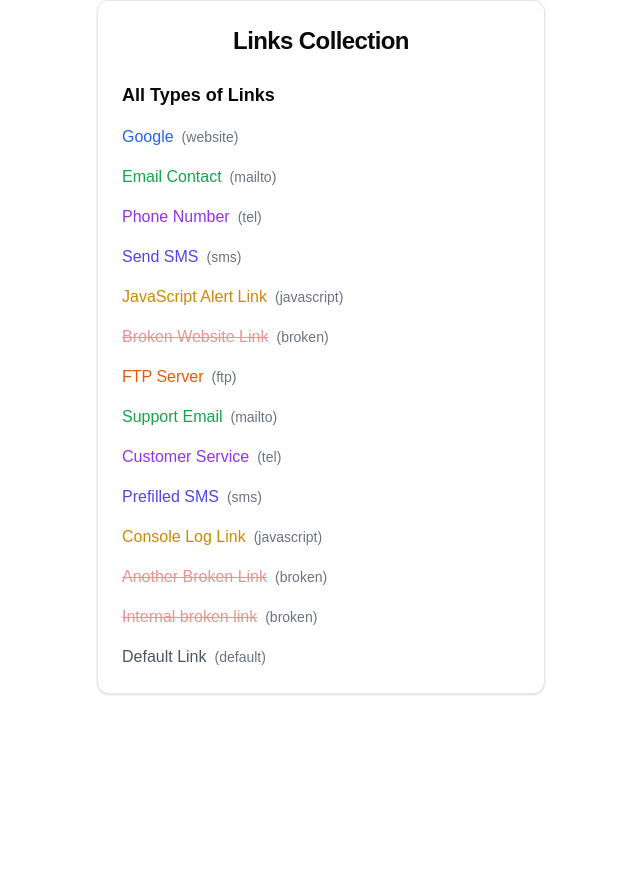
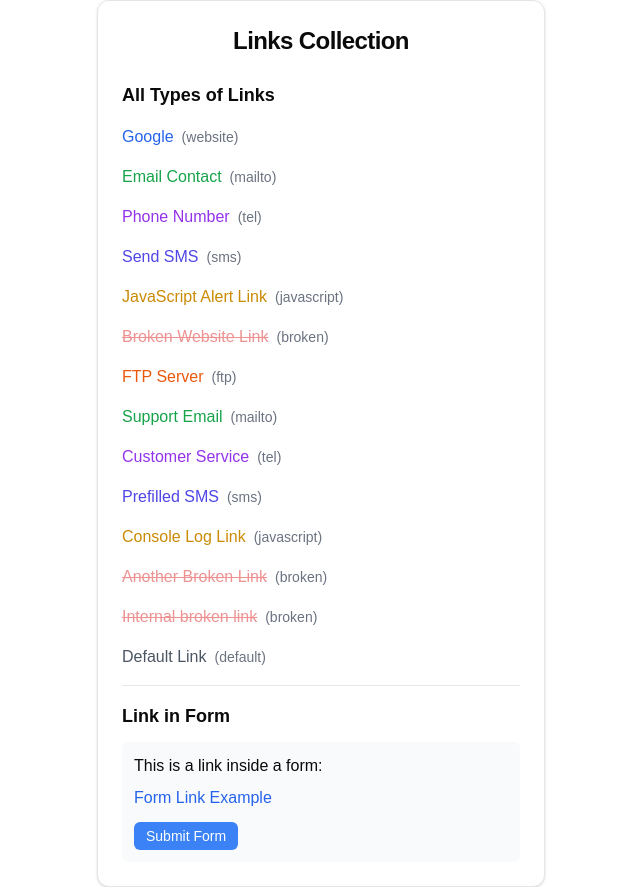
Before and after one commit to aocamilo/asta-gym, a Next.js app: page /links in a window 1280 px wide. Shown: the whole page, without its empty margins (319-959 px from the left). Before the commit the page ends 800 px from the top, so only its background shows below. Built offline with nearby package versions, Linux system fonts and the light colour scheme.

Commit message:
Add link inside form

```diff
--- a/app/components/Links.tsx
+++ b/app/components/Links.tsx
@@ -184,6 +184,33 @@ export default function LinksList() {
         <div className="space-y-4">
           <h2 className="text-lg font-semibold">All Types of Links</h2>
           {links.map(renderLink)}
+
+          <div className="mt-6 pt-4 border-t border-gray-200">
+            <h2 className="text-lg font-semibold mb-3">Link in Form</h2>
+            <form
+              onSubmit={(e) => e.preventDefault()}
+              className="p-3 bg-gray-50 rounded-md"
+            >
+              <p className="mb-2">This is a link inside a form:</p>
+              <a
+                id="form-link"
+                href="https://example.com/form-link"
+                target="_blank"
+                rel="noopener noreferrer"
+                className="text-blue-600"
+              >
+                Form Link Example
+              </a>
+              <div className="mt-3">
+                <button
+                  type="submit"
+                  className="px-3 py-1 bg-blue-500 text-white rounded-md text-sm"
+                >
+                  Submit Form
+                </button>
+              </div>
+            </form>
+          </div>
         </div>
       </CardContent>
     </Card>
```
